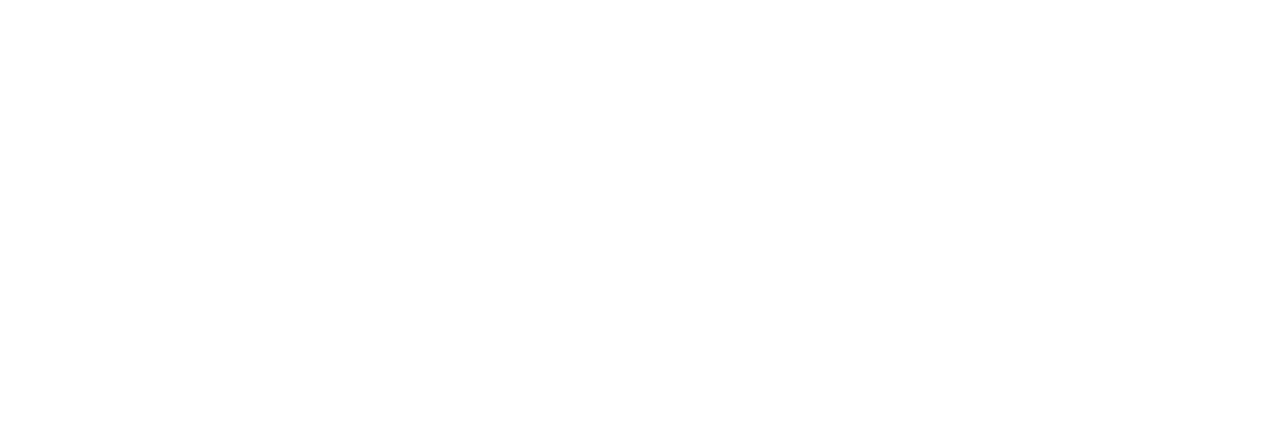
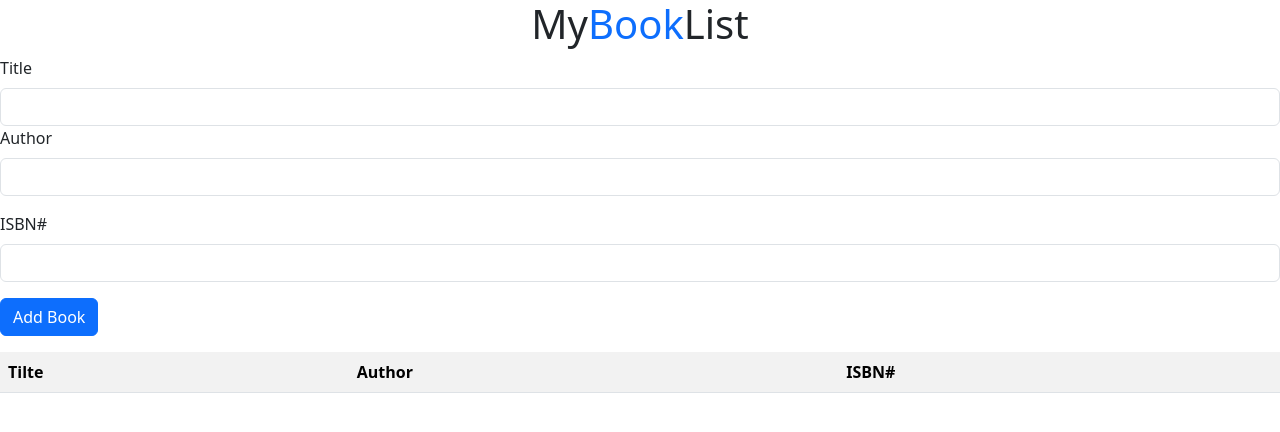
Before and after one commit to acciojob/book-list-heergosrani02, a website: page main.html in a window 1280 px wide. Drawn offline with nearby package versions, Linux system fonts and the light colour scheme.

Commit message:
created a submission

```diff
--- a/main.html
+++ b/main.html
@@ -4,12 +4,37 @@
 
 <head>
 	<link rel="stylesheet" href="styles.css">
+	<link href="https://cdn.jsdelivr.net/npm/bootstrap@5.3.3/dist/css/bootstrap.min.css" rel="stylesheet" integrity="sha384-QWTKZyjpPEjISv5WaRU9OFeRpok6YctnYmDr5pNlyT2bRjXh0JMhjY6hW+ALEwIH" crossorigin="anonymous">
 </head>
 
 <body>
 	<!-- the entire body must be written by student -->
+	<h1 class="text-center fw-light">My<span class="text-primary">Book</span>List</h1>
+	<div class="form-group">
+  <div class="mb-3">
+    <label for="title" class="form-label">Title</label>
+    <input type="text" class="form-control" id="title">
+  <div class="mb-3">
+    <label for="author" class="form-label">Author</label>
+    <input type="text" class="form-control" id="author">
+  </div>
+	<div class="mb-3">
+		<label for="isbn" class="form-label">ISBN#</label>
+	    <input type="text" class="form-control" id="isbn">
+  </div>
+
+  <button type="submit" id="submit" class="btn btn-primary" onclick="addList()">Add Book</button>
+</div>
+
+	<table class="table table-striped" id = "book-list">
+		<tr>
+			<th>Tilte</th>
+			<th>Author</th>
+			<th>ISBN#</th>
+		</tr>
+	</table>
     <script type="text/javascript" src="./script.js">
-</script>
+	</script>
 
 </body>
 
--- a/script.js
+++ b/script.js
@@ -1 +1,15 @@
-//your JS code here. If required.
+function addList() {
+	var table = document.getElementById("book-list");
+	var title = document.getElementById("title");
+	var author = document.getElementById("author");
+	var isbn = document.getElementById("isbn");
+
+	var row = table.insertRow(-1);
+	row.insertCell(0).innerHTML = title.value;
+	row.insertCell(1).innerHTML = author.value;
+	row.insertCell(2).innerHTML = isbn.value;
+
+	title.value = " ";
+	author.value = " ";
+	isbn.value = " ";
+}
```
